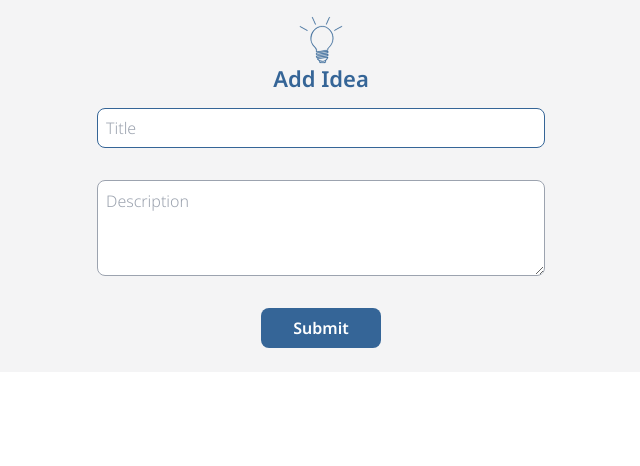
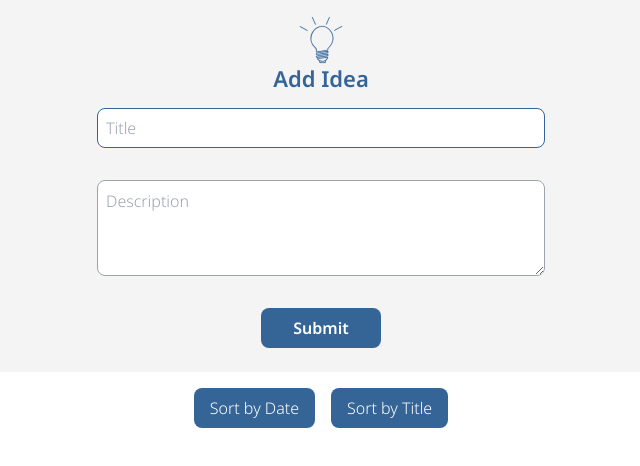
Before and after one commit to matt-powelldev2784/react-idea-board-v3, a React (Vite) app: page / in a window 1280 px wide. Shown: the top 466 px of the page, without its empty margins (319-959 px from the left). Built offline with nearby package versions, Linux system fonts and the light colour scheme.

Commit message:
feat: add sort buttons

```diff
--- a/src/components/IdeaCardList/IdeaCardList.tsx
+++ b/src/components/IdeaCardList/IdeaCardList.tsx
@@ -1,11 +1,30 @@
+import { useState } from 'react';
 import { IdeaCard } from '../ideaCard/IdeaCard';
 import { useSortedIdeas } from './hooks/useSortedIdeas';
 
 export const IdeaCardList = () => {
-  const { ideaList } = useSortedIdeas({ sortBy: 'date' });
+  const [sortBy, setSortBy] = useState<'title' | 'date'>('date');
+
+  const { ideaList } = useSortedIdeas({ sortBy });
 
   return (
     <section className="m-4 mb-24 flex flex-col gap-4">
+      <div className="flex justify-center gap-4">
+        <button
+          onClick={() => setSortBy('date')}
+          className="rounded-lg bg-primaryBlue px-4 py-2 text-white"
+        >
+          Sort by Date
+        </button>
+
+        <button
+          onClick={() => setSortBy('title')}
+          className="rounded-lg bg-primaryBlue px-4 py-2 text-white"
+        >
+          Sort by Title
+        </button>
+      </div>
+
       {ideaList.length ? (
         <h1 className="text-center text-xl font-bold">Idea List</h1>
       ) : null}
```
